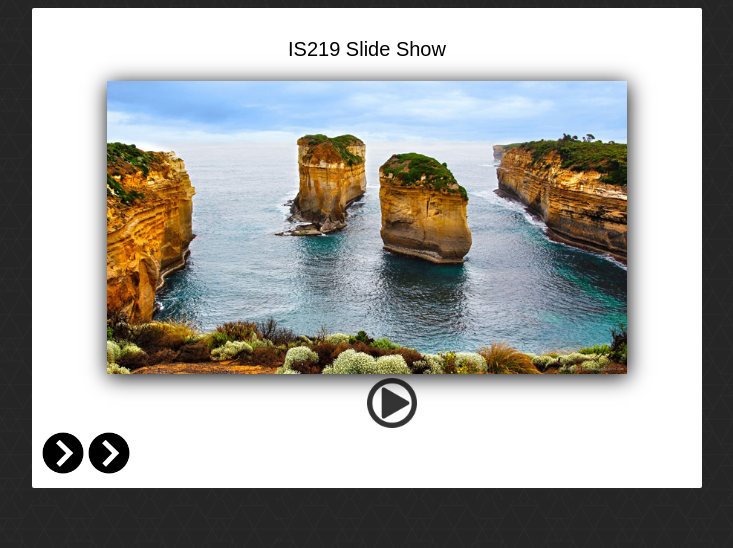
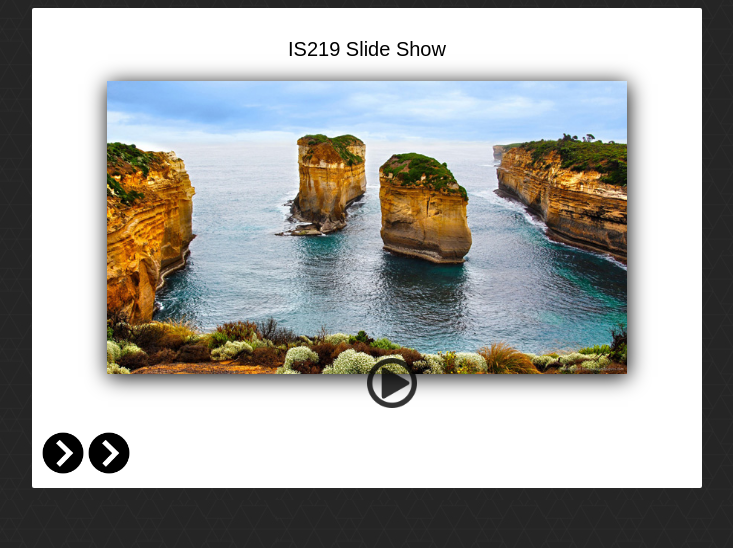
Before and after one commit to Bailiffjr/is219s16Bailiff-p2, a PHP site: page /index.html in a window 1280 px wide. Shown: the top 548 px of the page, without its empty margins (273-1006 px from the left). Run offline with PHP 8.4, Linux system fonts and the light colour scheme; grey boxes labelled with a size stand in for pictures from a placeholder-image service; some libraries are stand-ins or nearby versions.

Commit message:
Update style.css

```diff
--- a/style.css
+++ b/style.css
@@ -35,7 +35,7 @@ body {
 	left:50%;
 	z-index: 3;
 	opacity: .8;
-	bottom:0px;
+	bottom:20px;
 }
 
 .thumbnail {
```
